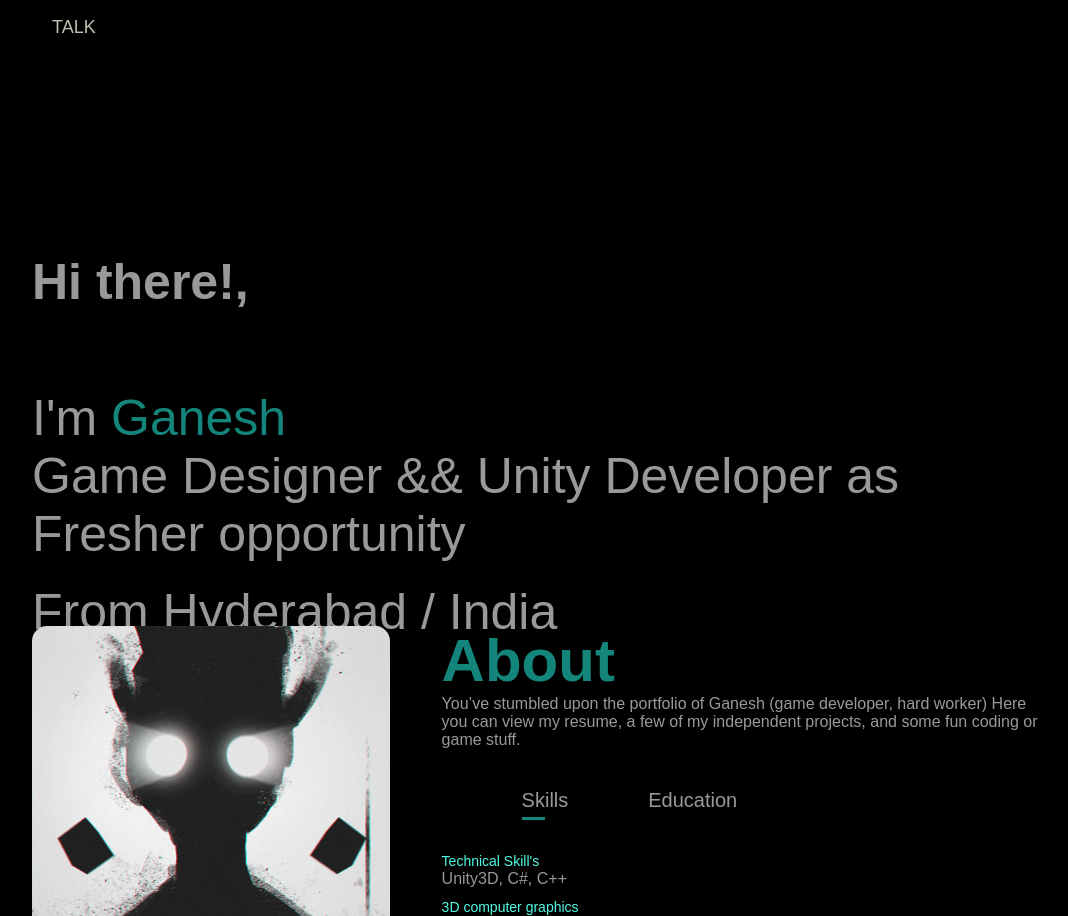
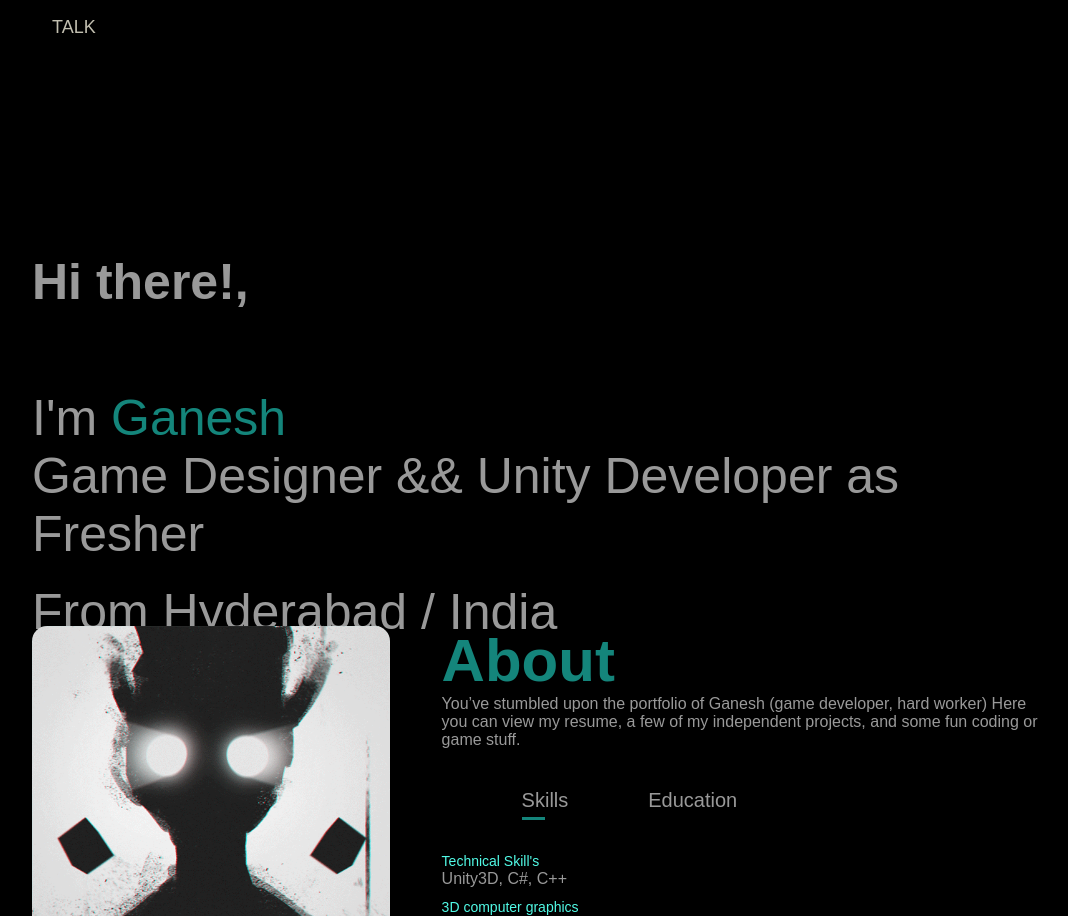
Before and after one commit to sectita/ganesh.github.io, a plain HTML site: page index.html in a window 1280 px wide. Shown: the part 184-1100 px from the top of the page, without its empty margins (96-1164 px from the left). Drawn offline with Linux system fonts and the light colour scheme.

Commit message:
Update index.html

```diff
--- a/index.html
+++ b/index.html
@@ -28,7 +28,7 @@
             </nav>
             <div class="header-text">
 
-                <h1> Hi there!, <h1></h1> <br> I'm <span>Ganesh</span> <br>Game Designer && Unity Developer as Fresher opportunity</h1>
+                <h1> Hi there!, <h1></h1> <br> I'm <span>Ganesh</span> <br>Game Designer && Unity Developer as Fresher</h1>
                 <h1></h1>
                 <p>From Hyderabad / India</p>
             </div>
```
